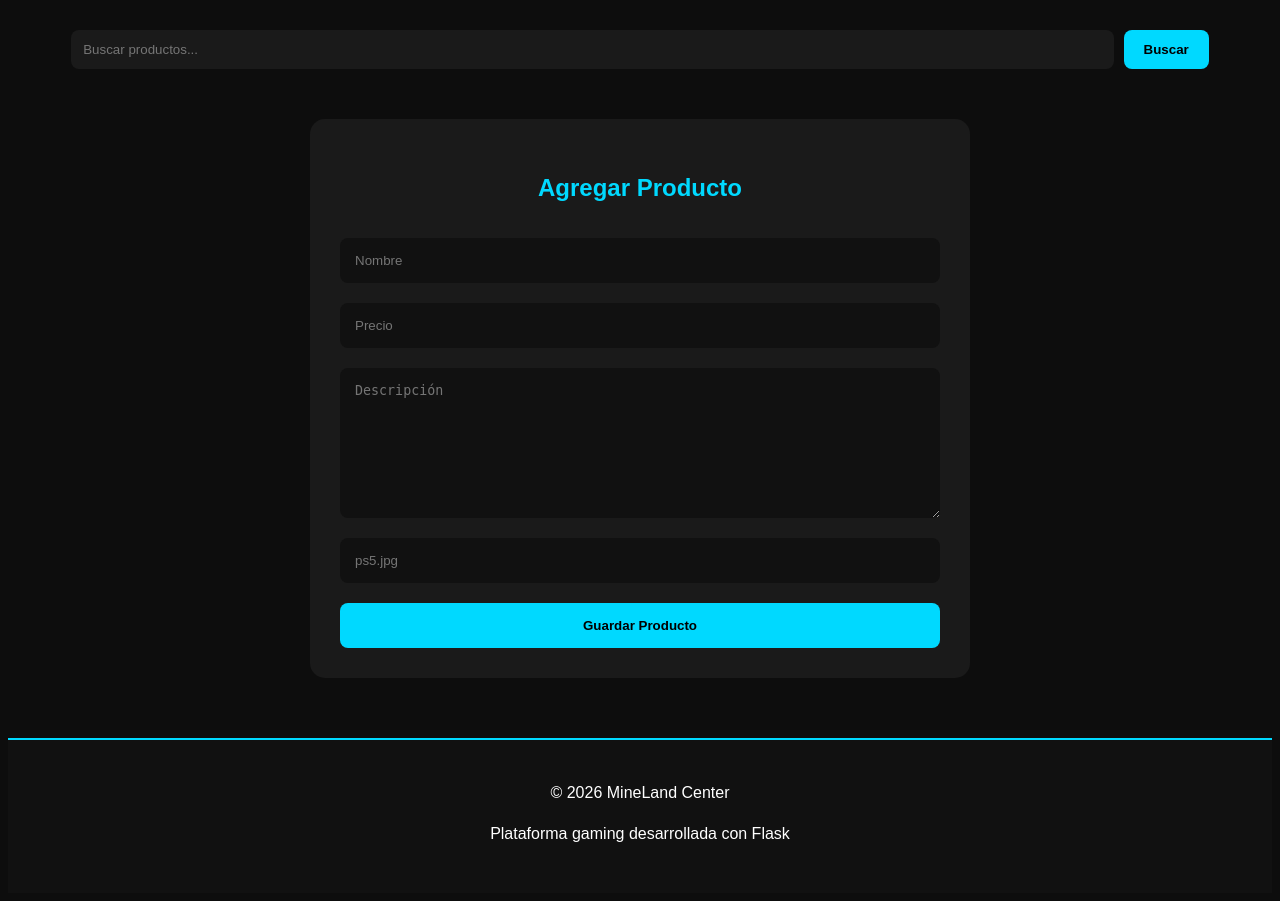
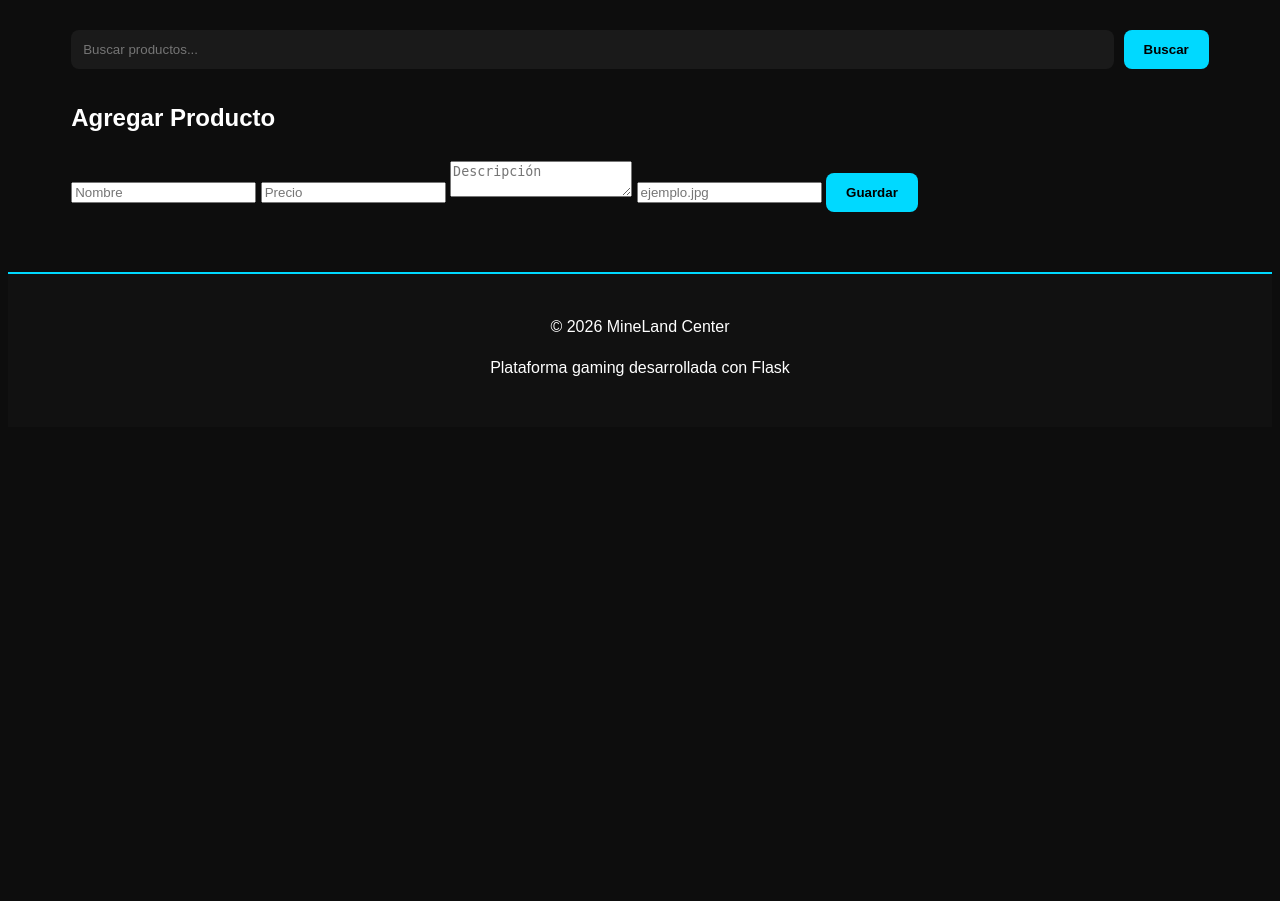
Before and after one commit to TheDark-15/Proyecto_MineLand, a Flask app: page /add_product in a window 1280 px wide. Shown: the part 180-1081 px from the top of the page. After the commit the page ends 556 px from the top, so only its background shows below. Run offline with Flask 3, Linux system fonts and the light colour scheme; the visitor is signed in with stand-in values (Sample User, id 1).

Commit message:
Update add_product.html

```diff
--- a/templates/add_product.html
+++ b/templates/add_product.html
@@ -2,13 +2,11 @@
 
 {% block content %}
 
-<section class="add-product-container">
+<div class="form-container">
 
-    <h2>
-        Agregar Producto
-    </h2>
+    <h2>Agregar Producto</h2>
 
-    <form method="POST" class="add-product-form">
+    <form method="POST">
 
         <input
             type="text"
@@ -34,18 +32,16 @@
         <input
             type="text"
             name="image_url"
-            placeholder="ps5.jpg"
+            placeholder="ejemplo.jpg"
             required
         >
 
-        <button type="submit">
-
-            Guardar Producto
-
+        <button type="submit" class="btn-primary">
+            Guardar
         </button>
 
     </form>
 
-</section>
+</div>
 
 {% endblock %}
```
